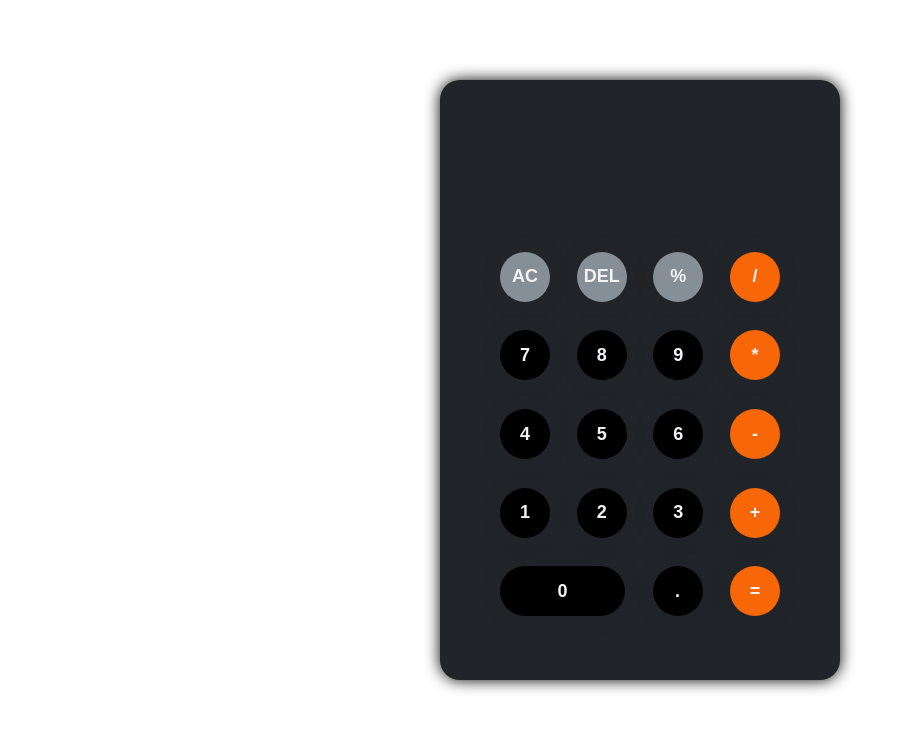
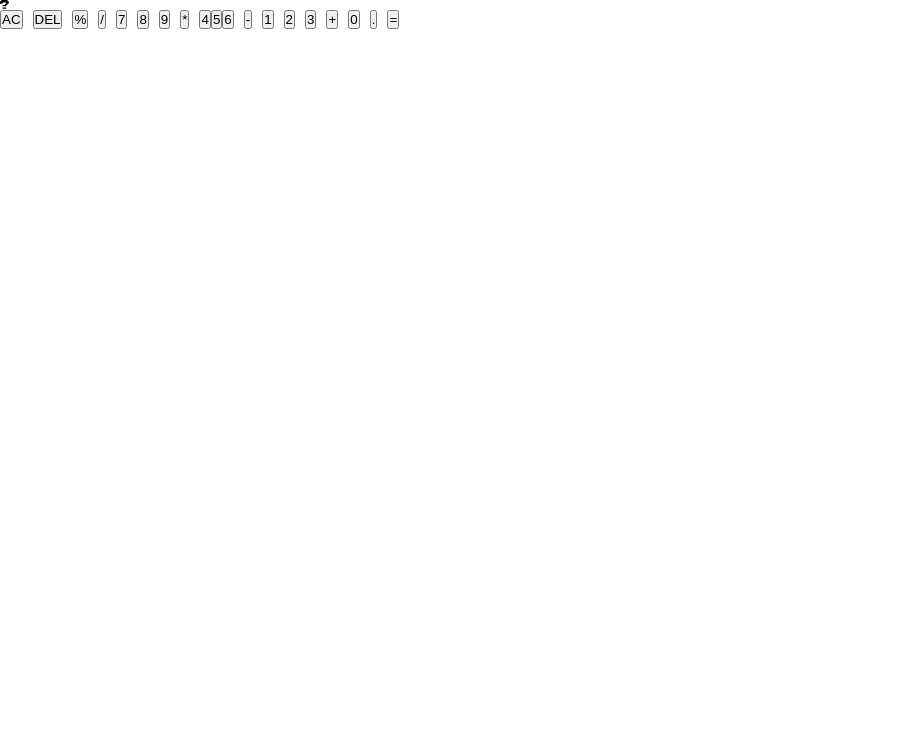
Before and after one commit to Andrtsit/calculator, a plain HTML site: page index.html in a window 1280 px wide. Shown: the whole page, without its empty margins (0-915 px from the left). Drawn offline with Linux system fonts and the light colour scheme.

Commit message:
some changes on html / began styling from scratch / linked js file

```diff
--- a/index.html
+++ b/index.html
@@ -8,28 +8,33 @@
   </head>
   <body>
     <div class="container">
-      <div class="display-container"></div>
+      <div class="display-container">
+        <div class="display">
+          <p class="display-text">?</p>
+        </div>
+      </div>
       <div class="second-container">
-        <button class="grey-button">AC</button>
-        <button class="grey-button">DEL</button>
-        <button class="grey-button">%</button>
-        <button class="orange-button">/</button>
-        <button class="black-button">7</button>
-        <button class="black-button">8</button>
-        <button class="black-button">9</button>
-        <button class="orange-button">*</button>
-        <button class="black-button">4</button
-        ><button class="black-button">5</button
-        ><button class="black-button">6</button>
-        <button class="orange-button">-</button>
-        <button class="black-button">1</button>
-        <button class="black-button">2</button>
-        <button class="black-button">3</button>
-        <button class="orange-button">+</button>
-        <button class="big-black-button">0</button>
-        <button class="black-button">.</button>
-        <button class="orange-button">=</button>
+        <button class="grey btn">AC</button>
+        <button class="grey btn">DEL</button>
+        <button class="grey btn">%</button>
+        <button class="orange button">/</button>
+        <button class="black button">7</button>
+        <button class="black button">8</button>
+        <button class="black button">9</button>
+        <button class="orange button">*</button>
+        <button class="black button">4</button
+        ><button class="black button">5</button
+        ><button class="black button">6</button>
+        <button class="orange button">-</button>
+        <button class="black button">1</button>
+        <button class="black button">2</button>
+        <button class="black button">3</button>
+        <button class="orange button">+</button>
+        <button class="big black button">0</button>
+        <button class="black button">.</button>
+        <button class="orange button">=</button>
       </div>
     </div>
+    <script src="script.js"></script>
   </body>
 </html>
--- a/styles.css
+++ b/styles.css
@@ -1,11 +1,16 @@
+@import url("https://fonts.googleapis.com/css?family=Press+Start+2P&display=swap");
+
 * {
   margin: 0;
   padding: 0;
   box-sizing: border-box;
-  font-family: Arial, Helvetica, sans-serif;
+}
+body {
+  font-size: 62.5%;
+  font-family: "Press Start 2P", sans-serif;
 }
 
-.container {
+/* .container {
   margin: 80px auto;
   background-color: #212529;
   height: 600px;
@@ -15,8 +20,9 @@
   gap: 10px;
   padding: 40px;
   border-radius: 20px;
-  box-shadow: 0px 0px 15px black;
-}
+  box-shadow: 0px 5px 15px black;  }
+
+
 .display-container {
   height: 20%;
   width: 100%;
@@ -42,7 +48,7 @@ button {
   border: none;
   cursor: pointer;
   color: #f1f3f5;
-  box-shadow: 0px 0px 15px #212529;
+  box-shadow: 0px 5px 15px #212529;
   font-weight: bold;
   font-size: 18px;
 }
@@ -61,3 +67,4 @@ button {
   width: 125px;
   background-color: #000;
 }
+*/
```
Also changed, not shown: script.js (added), 1 other file.
